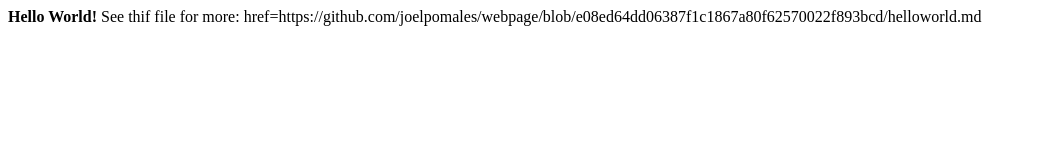
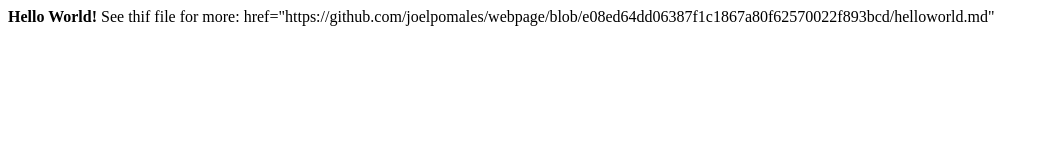
Before and after one commit to joelpomales/webpage, a plain HTML site: page index.html in a window 1280 px wide. Shown: the whole page, without its empty margins (0-1049 px from the left). Drawn offline with Linux system fonts and the light colour scheme.

Commit message:
Update index.html

```diff
--- a/index.html
+++ b/index.html
@@ -1,3 +1,3 @@
 <b> Hello World! </b>
 
-See thif file for more: <a>href=https://github.com/joelpomales/webpage/blob/e08ed64dd06387f1c1867a80f62570022f893bcd/helloworld.md</a>
+See thif file for more: <a>href="https://github.com/joelpomales/webpage/blob/e08ed64dd06387f1c1867a80f62570022f893bcd/helloworld.md"</a>
```
